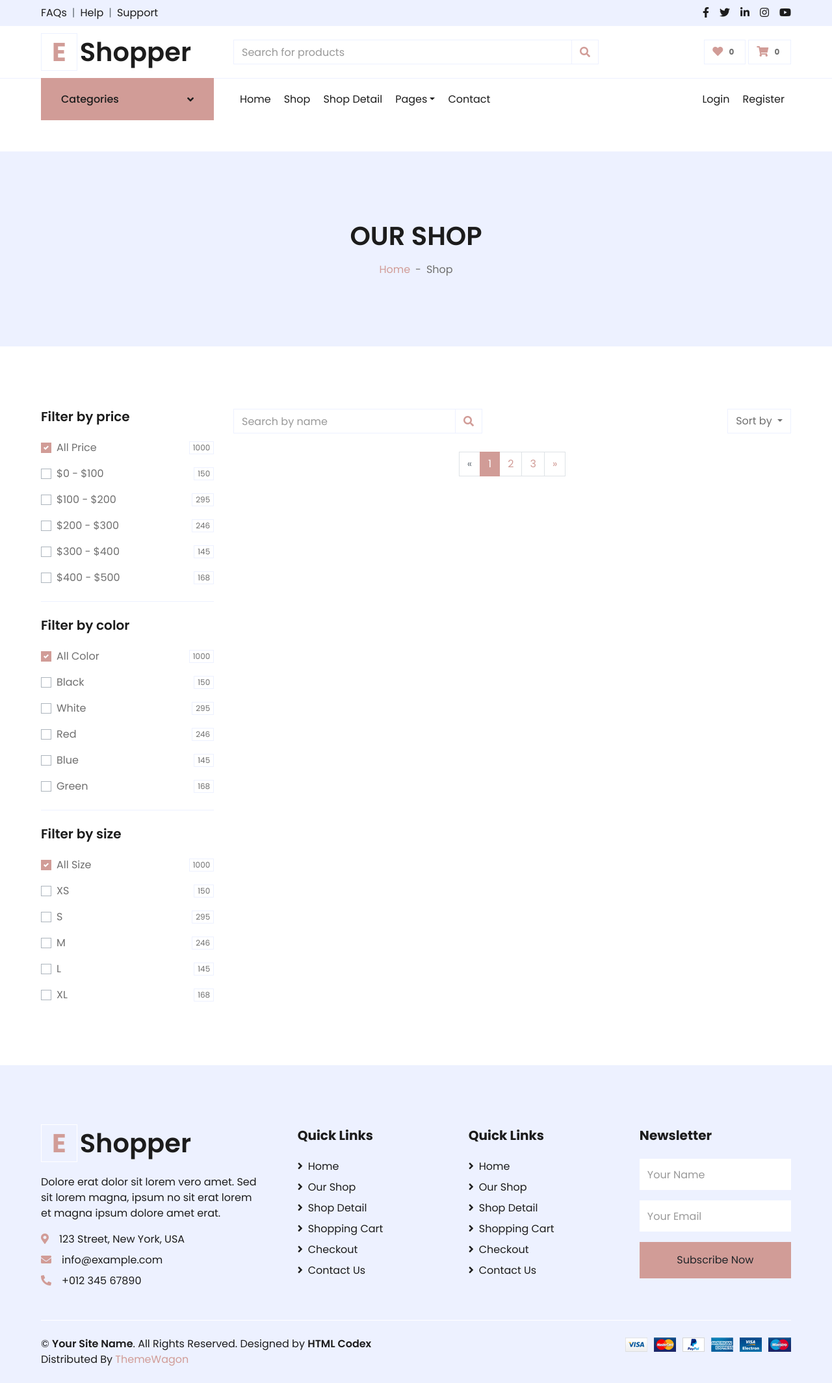
After one commit to vuthanhcong02/MVC_project, a PHP site: template app/views/shop/index.php in a window 1280 px wide. The commit adds this page. Shown: the whole page at 65% size. Run offline with PHP 8.4, Linux system fonts and the light colour scheme; the template is opened without the code that fills it, so the values that code supplies are empty; some libraries are stand-ins or nearby versions.

Commit message:
build page shop display all product

```diff
--- /dev/null
+++ b/app/views/shop/index.php
@@ -0,0 +1,213 @@
+<?php
+include  'public/layouts/header.php';?>
+<?php include  'public/layouts/navbar.php';?>
+
+ <div class="container-fluid bg-secondary mb-5">
+        <div class="d-flex flex-column align-items-center justify-content-center" style="min-height: 300px">
+            <h1 class="font-weight-semi-bold text-uppercase mb-3">Our Shop</h1>
+            <div class="d-inline-flex">
+                <p class="m-0"><a href="">Home</a></p>
+                <p class="m-0 px-2">-</p>
+                <p class="m-0">Shop</p>
+            </div>
+        </div>
+    </div>
+    <!-- Page Header End -->
+
+
+    <!-- Shop Start -->
+    <div class="container-fluid pt-5">
+        <div class="row px-xl-5">
+            <!-- Shop Sidebar Start -->
+            <div class="col-lg-3 col-md-12">
+                <!-- Price Start -->
+                <div class="border-bottom mb-4 pb-4">
+                    <h5 class="font-weight-semi-bold mb-4">Filter by price</h5>
+                    <form>
+                        <div class="custom-control custom-checkbox d-flex align-items-center justify-content-between mb-3">
+                            <input type="checkbox" class="custom-control-input" checked id="price-all">
+                            <label class="custom-control-label" for="price-all">All Price</label>
+                            <span class="badge border font-weight-normal">1000</span>
+                        </div>
+                        <div class="custom-control custom-checkbox d-flex align-items-center justify-content-between mb-3">
+                            <input type="checkbox" class="custom-control-input" id="price-1">
+                            <label class="custom-control-label" for="price-1">$0 - $100</label>
+                            <span class="badge border font-weight-normal">150</span>
+                        </div>
+                        <div class="custom-control custom-checkbox d-flex align-items-center justify-content-between mb-3">
+                            <input type="checkbox" class="custom-control-input" id="price-2">
+                            <label class="custom-control-label" for="price-2">$100 - $200</label>
+                            <span class="badge border font-weight-normal">295</span>
+                        </div>
+                        <div class="custom-control custom-checkbox d-flex align-items-center justify-content-between mb-3">
+                            <input type="checkbox" class="custom-control-input" id="price-3">
+                            <label class="custom-control-label" for="price-3">$200 - $300</label>
+                            <span class="badge border font-weight-normal">246</span>
+                        </div>
+                        <div class="custom-control custom-checkbox d-flex align-items-center justify-content-between mb-3">
+                            <input type="checkbox" class="custom-control-input" id="price-4">
+                            <label class="custom-control-label" for="price-4">$300 - $400</label>
+                            <span class="badge border font-weight-normal">145</span>
+                        </div>
+                        <div class="custom-control custom-checkbox d-flex align-items-center justify-content-between">
+                            <input type="checkbox" class="custom-control-input" id="price-5">
+                            <label class="custom-control-label" for="price-5">$400 - $500</label>
+                            <span class="badge border font-weight-normal">168</span>
+                        </div>
+                    </form>
+                </div>
+                <!-- Price End -->
+
+                <!-- Color Start -->
+                <div class="border-bottom mb-4 pb-4">
+                    <h5 class="font-weight-semi-bold mb-4">Filter by color</h5>
+                    <form>
+                        <div class="custom-control custom-checkbox d-flex align-items-center justify-content-between mb-3">
+                            <input type="checkbox" class="custom-control-input" checked id="color-all">
+                            <label class="custom-control-label" for="price-all">All Color</label>
+                            <span class="badge border font-weight-normal">1000</span>
+                        </div>
+                        <div class="custom-control custom-checkbox d-flex align-items-center justify-content-between mb-3">
+                            <input type="checkbox" class="custom-control-input" id="color-1">
+                            <label class="custom-control-label" for="color-1">Black</label>
+                            <span class="badge border font-weight-normal">150</span>
+                        </div>
+                        <div class="custom-control custom-checkbox d-flex align-items-center justify-content-between mb-3">
+                            <input type="checkbox" class="custom-control-input" id="color-2">
+                            <label class="custom-control-label" for="color-2">White</label>
+                            <span class="badge border font-weight-normal">295</span>
+                        </div>
+                        <div class="custom-control custom-checkbox d-flex align-items-center justify-content-between mb-3">
+                            <input type="checkbox" class="custom-control-input" id="color-3">
+                            <label class="custom-control-label" for="color-3">Red</label>
+                            <span class="badge border font-weight-normal">246</span>
+                        </div>
+                        <div class="custom-control custom-checkbox d-flex align-items-center justify-content-between mb-3">
+                            <input type="checkbox" class="custom-control-input" id="color-4">
+                            <label class="custom-control-label" for="color-4">Blue</label>
+                            <span class="badge border font-weight-normal">145</span>
+                        </div>
+                        <div class="custom-control custom-checkbox d-flex align-items-center justify-content-between">
+                            <input type="checkbox" class="custom-control-input" id="color-5">
+                            <label class="custom-control-label" for="color-5">Green</label>
+                            <span class="badge border font-weight-normal">168</span>
+                        </div>
+                    </form>
+                </div>
+                <!-- Color End -->
+
+                <!-- Size Start -->
+                <div class="mb-5">
+                    <h5 class="font-weight-semi-bold mb-4">Filter by size</h5>
+                    <form>
+                        <div class="custom-control custom-checkbox d-flex align-items-center justify-content-between mb-3">
+                            <input type="checkbox" class="custom-control-input" checked id="size-all">
+                            <label class="custom-control-label" for="size-all">All Size</label>
+                            <span class="badge border font-weight-normal">1000</span>
+                        </div>
+                        <div class="custom-control custom-checkbox d-flex align-items-center justify-content-between mb-3">
+                            <input type="checkbox" class="custom-control-input" id="size-1">
+                            <label class="custom-control-label" for="size-1">XS</label>
+                            <span class="badge border font-weight-normal">150</span>
+                        </div>
+                        <div class="custom-control custom-checkbox d-flex align-items-center justify-content-between mb-3">
+                            <input type="checkbox" class="custom-control-input" id="size-2">
+                            <label class="custom-control-label" for="size-2">S</label>
+                            <span class="badge border font-weight-normal">295</span>
+                        </div>
+                        <div class="custom-control custom-checkbox d-flex align-items-center justify-content-between mb-3">
+                            <input type="checkbox" class="custom-control-input" id="size-3">
+                            <label class="custom-control-label" for="size-3">M</label>
+                            <span class="badge border font-weight-normal">246</span>
+                        </div>
+                        <div class="custom-control custom-checkbox d-flex align-items-center justify-content-between mb-3">
+                            <input type="checkbox" class="custom-control-input" id="size-4">
+                            <label class="custom-control-label" for="size-4">L</label>
+                            <span class="badge border font-weight-normal">145</span>
+                        </div>
+                        <div class="custom-control custom-checkbox d-flex align-items-center justify-content-between">
+                            <input type="checkbox" class="custom-control-input" id="size-5">
+                            <label class="custom-control-label" for="size-5">XL</label>
+                            <span class="badge border font-weight-normal">168</span>
+                        </div>
+                    </form>
+                </div>
+                <!-- Size End -->
+            </div>
+            <!-- Shop Sidebar End -->
+
+
+            <!-- Shop Product Start -->
+            <div class="col-lg-9 col-md-12">
+                <div class="row pb-3">
+                    <div class="col-12 pb-1">
+                        <div class="d-flex align-items-center justify-content-between mb-4">
+                            <form action="">
+                                <div class="input-group">
+                                    <input type="text" class="form-control" placeholder="Search by name">
+                                    <div class="input-group-append">
+                                        <span class="input-group-text bg-transparent text-primary">
+                                            <i class="fa fa-search"></i>
+                                        </span>
+                                    </div>
+                                </div>
+                            </form>
+                            <div class="dropdown ml-4">
+                                <button class="btn border dropdown-toggle" type="button" id="triggerId" data-toggle="dropdown" aria-haspopup="true"
+                                        aria-expanded="false">
+                                            Sort by
+                                        </button>
+                                <div class="dropdown-menu dropdown-menu-right" aria-labelledby="triggerId">
+                                    <a class="dropdown-item" href="#">Latest</a>
+                                    <a class="dropdown-item" href="#">Popularity</a>
+                                    <a class="dropdown-item" href="#">Best Rating</a>
+                                </div>
+                            </div>
+                        </div>
+                    </div>
+                    <?php foreach($products as $product) {?>
+                        <div class="col-lg-4 col-md-6 col-sm-12 pb-1">
+                            <div class="card product-item border-0 mb-4">
+                                <div class="card-header product-img position-relative overflow-hidden bg-transparent border p-0">
+                                    <img class="img-fluid" src="public/img/<?php echo $product['image']?>" style="object-fit:cover,overflow:hidden,object-position:center" width="100%">
+                                </div>
+                                <div class="card-body border-left border-right text-center p-0 pt-4 pb-3">
+                                    <h6 class="text-truncate mb-3"><?php echo $product['name']?></h6>
+                                    <div class="d-flex justify-content-center">
+                                        <h6>$123.00</h6><h6 class="text-muted ml-2"><del><?php echo $product['price']?></del></h6>
+                                    </div>
+                                </div>
+                                <div class="card-footer d-flex justify-content-between bg-light border">
+                                    <a href="" class="btn btn-sm text-dark p-0"><i class="fas fa-eye text-primary mr-1"></i>View Detail</a>
+                                    <a href="" class="btn btn-sm text-dark p-0"><i class="fas fa-shopping-cart text-primary mr-1"></i>Add To Cart</a>
+                                </div>
+                            </div>
+                        </div>
+                    <?php } ?>
+                    <div class="col-12 pb-1">
+                        <nav aria-label="Page navigation">
+                          <ul class="pagination justify-content-center mb-3">
+                            <li class="page-item disabled">
+                              <a class="page-link" href="#" aria-label="Previous">
+                                <span aria-hidden="true">&laquo;</span>
+                                <span class="sr-only">Previous</span>
+                              </a>
+                            </li>
+                            <li class="page-item active"><a class="page-link" href="#">1</a></li>
+                            <li class="page-item"><a class="page-link" href="#">2</a></li>
+                            <li class="page-item"><a class="page-link" href="#">3</a></li>
+                            <li class="page-item">
+                              <a class="page-link" href="#" aria-label="Next">
+                                <span aria-hidden="true">&raquo;</span>
+                                <span class="sr-only">Next</span>
+                              </a>
+                            </li>
+                          </ul>
+                        </nav>
+                    </div>
+                </div>
+            </div>
+            <!-- Shop Product End -->
+        </div>
+    </div>
+<?php include 'public/layouts/footer.php'; ?>
--- a/public/layouts/navbar.php
+++ b/public/layouts/navbar.php
@@ -5,10 +5,11 @@
                 <h6 class="m-0">Categories</h6>
                 <i class="fa fa-angle-down text-dark"></i>
             </a>
-                <nav class="collapse show navbar navbar-vertical navbar-light align-items-start p-0 border border-top-0 border-bottom-0" id="navbar-vertical">
-                    <div class="navbar-nav w-100 overflow-hidden" style="height: 290px">
-                        <?php foreach($categories as $category) {?>
-                        <a href="" class="nav-item nav-link"><?php echo $category['name']?></a>
+
+            <nav class="collapse position-absolute navbar navbar-vertical navbar-light align-items-start p-0 border border-top-0 border-bottom-0 bg-light" id="navbar-vertical" style="width: calc(100% - 30px); z-index: 1;">
+                <div class="navbar-nav w-100 overflow-hidden" style="height: 295px">
+                    <?php foreach ($categories as $category) { ?>
+                        <a href="" class="nav-item nav-link"><?php echo $category['name'] ?></a>
                     <?php } ?>
                 </div>
             </nav>
@@ -23,8 +24,8 @@
                 </button>
                 <div class="collapse navbar-collapse justify-content-between" id="navbarCollapse">
                     <div class="navbar-nav mr-auto py-0">
-                            <a href="index.html" class="nav-item nav-link active">Home</a>
-                            <a href="shop.html" class="nav-item nav-link">Shop</a>
+                        <a href="index.php?controller=home&action=index" class="nav-item nav-link <?php echo ($_GET['controller'] == 'home' && $_GET['action'] == 'index') ? 'active' : ''; ?>">Home</a>
+                        <a href="index.php?controller=shop&action=index" class="nav-item nav-link <?php echo ($_GET['controller'] == 'shop' && $_GET['action'] == 'index') ? 'active' : ''; ?>">Shop</a>
                         <a href="detail.html" class="nav-item nav-link">Shop Detail</a>
                         <div class="nav-item dropdown">
                             <a href="#" class="nav-link dropdown-toggle" data-toggle="dropdown">Pages</a>
```
Also changed, not shown: other parts of public/layouts/navbar.php (+1 -34 lines), app/controllers/ShopController.php (added, +12 -0 lines), app/views/home/index.php (+22 -14 lines), public/layouts/navbar_home.php (added, +81 -0 lines), app/views/product/index.php (deleted), public/img/baby copy.jpg (added), public/img/blazer_nam.jpeg (added), public/img/shirt_nike.jpeg (added). Lines whose indentation alone changed are shown as unchanged.
